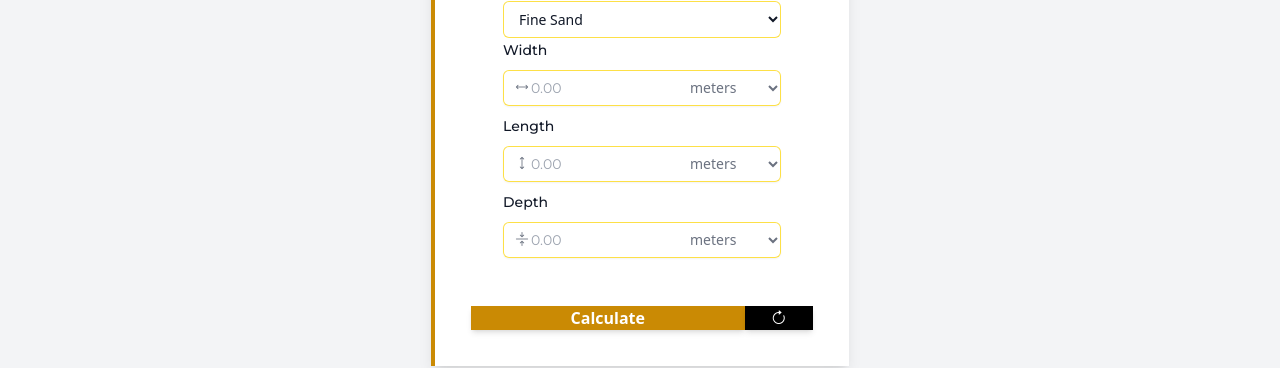
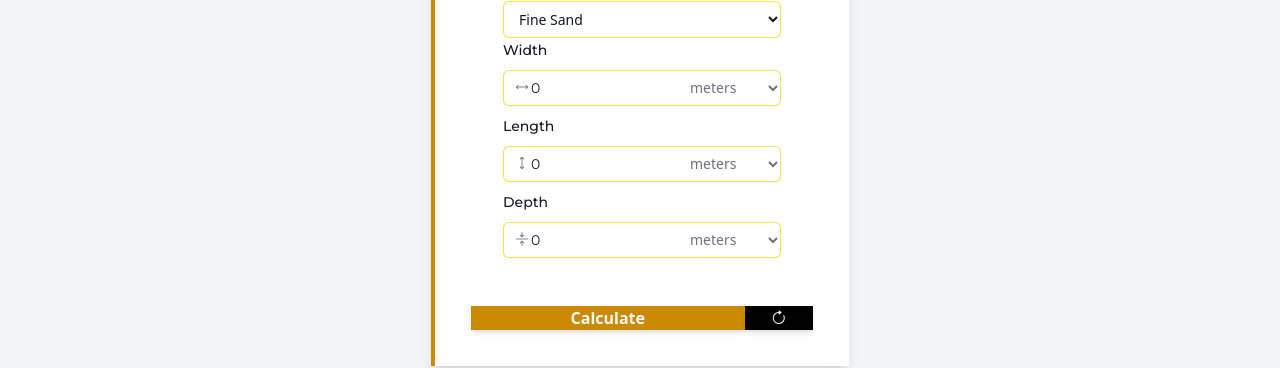
Before and after one commit to gtsorho/precisionMasters, a Vue app: page /tonnage in a window 1280 px wide. Shown: the part 423-791 px from the top of the page. Built offline with nearby package versions, Linux system fonts and the light colour scheme.

Commit message:
quarry dust factor changed

```diff
--- a/src/components/tonnageCalc.vue
+++ b/src/components/tonnageCalc.vue
@@ -65,7 +65,7 @@
             <button @click="calculate" class="bg-yellow-600  text-white font-semibold shadow-md hover:bg-yellow-500 w-4/5 ">Calculate</button>
             <button @click="reset" class="bg-black w-1/5 text-white font-semibold shadow-md hover:bg-slate-800 "><i class="bi bi-arrow-clockwise"></i></button>
         </div>
-        <p class="text-center my-3 bg-black text-yellow-500" v-if="tonnage !== null">Required Cubic : <span class="bg-yellow-600 font-medium text-white px-3 pb-3">{{ tonnage }} m<sup>3</sup> </span> </p>
+        <p class="text-center my-3 bg-black text-yellow-500" v-if=" tonnage > 0 ">Required Cubic : <span class="bg-yellow-600 font-medium text-white px-3 pb-3">{{ tonnage }} m<sup>3</sup> </span> </p>
     </div>
   </div>
 </template>
@@ -75,13 +75,13 @@ export default {
     data() {
         return {
         selsectedMaterial:'Fine Sand',
-        width: null,
+        width: 0,
         widthUnit: 'm',
-        length: null,
+        length: 0,
         lengthUnit: 'm',
-        depth: null,
+        depth: 0,
         depthUnit: 'm',
-        tonnage: null,
+        tonnage: 0,
         products:[
           'Crushed Stone','Gravel','Coarse  Sand', 'Fill Dirt', 'Riprap','Ballast','Quarry Dust', 'Fine Sand'
         ]
@@ -89,11 +89,14 @@ export default {
     },
       methods: {
         calculate: function() {
-          let width = this.convertToMeters(this.width, this.widthUnit);
-          let length = this.convertToMeters(this.length, this.lengthUnit);
-          let depth = this.convertToMeters(this.depth, this.depthUnit);
+          let width = this.convertToMeters(this.width, this.widthUnit) || 0;
+          let length = this.convertToMeters(this.length, this.lengthUnit) || 0;
+          let depth = this.convertToMeters(this.depth, this.depthUnit) || 0;
 
-          const conversionFactor = 1.6;
+          var conversionFactor = 1.6;
+          if(this.selsectedMaterial === "Quarry Dust") {
+            conversionFactor = 1.8
+          }
           let volume = width * length * depth;
           this.tonnage = (volume * conversionFactor).toFixed(2);
 
@@ -102,17 +105,17 @@ export default {
             depth: this.depth + this.depthUnit,
             length: this.length + this.lengthUnit,
             width: this.width + this.widthUnit,
-            result: this.tonnage + ' tons'
+            result: this.tonnage + '  m3'
           })
         },
         reset(){
-                this.width = null
+                this.width = 0
                 this.widthUnit = 'm'
-                this.length = null
+                this.length = 0
                 this.lengthUnit = 'm'
-                this.depth = null
+                this.depth = 0
                 this.depthUnit = 'm'
-                this.tonnage = null
+                this.tonnage = 0
         },
         convertToMeters: function(value, unit) {
           switch (unit) {
--- a/src/views/calculator.vue
+++ b/src/views/calculator.vue
@@ -18,16 +18,19 @@
               <p class="font-semibold ">{{key}}</p>
               <p>{{value}}</p>
             </div>
-            <button class="bg-yellow-600 text-white hover:bg-yellow-500 w-full shadow my-5 py-1 font-medium" @click="currentPosition = 'quote'">Request for Quote</button>
+            <div class="flex justify-center">
+              <button class="bg-yellow-600 text-white hover:bg-yellow-500 w-full shadow my-5 py-1 font-medium" @click="currentPosition = 'quote'">Request for Quote</button>
+              <button class="bg-black w-28 text-white hover:bg-gray-600 mx-1 shadow my-5 py-1 font-medium" @click="currentPosition = 'calculate'">Back</button>
+            </div>
           </div>
           <div class="mx-auto" v-if="currentPosition == 'quote'">
             <form class="w-full max-w-lg shadow-lg p-5" ref="form" @submit.prevent="sendEmail()">
                 <div class="flex flex-wrap -mx-3 mb-6">
                     <div class="w-full md:w-1/2 px-3 mb-6 md:mb-0">
-                    <input required class="appearance-none block w-full bg-gray-200 text-gray-700 border rounded py-2 px-4 mb-3 leading-tight focus:outline-none focus:bg-white" id="grid-first-name" type="text"  name="email" placeholder="Jane Doe">
+                    <input required class="appearance-none block w-full bg-gray-200 text-gray-700 border rounded py-2 px-4 mb-3 leading-tight focus:outline-none focus:bg-white" id="grid-first-name" type="text"  name="name" placeholder="Name">
                     </div>
                     <div class="w-full md:w-1/2 px-3">
-                    <input required class="appearance-none block w-full bg-gray-200 text-gray-700 border border-gray-200 rounded py-2 px-4 leading-tight focus:outline-none focus:bg-white focus:border-gray-500" id="grid-last-name"  name="email" type="text" placeholder="abc@xyz.com">
+                    <input required class="appearance-none block w-full bg-gray-200 text-gray-700 border border-gray-200 rounded py-2 px-4 leading-tight focus:outline-none focus:bg-white focus:border-gray-500" id="grid-last-name"  name="email" type="text" placeholder="Email">
                     </div>
                 </div>
                 <div class="flex flex-wrap -mx-3 mb-6">
```
